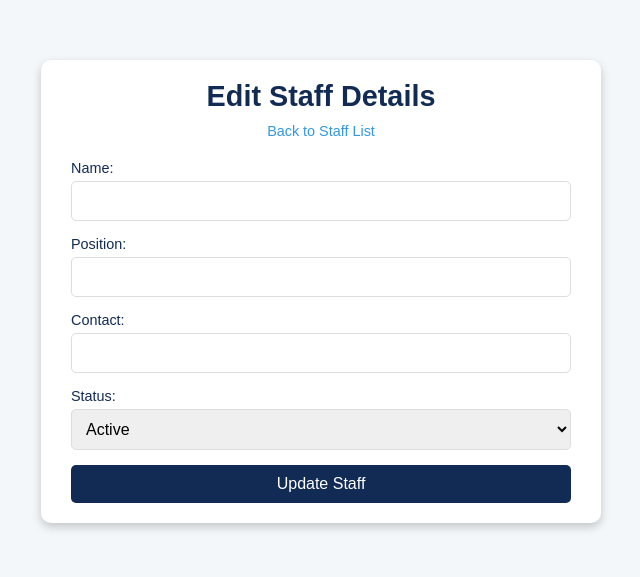
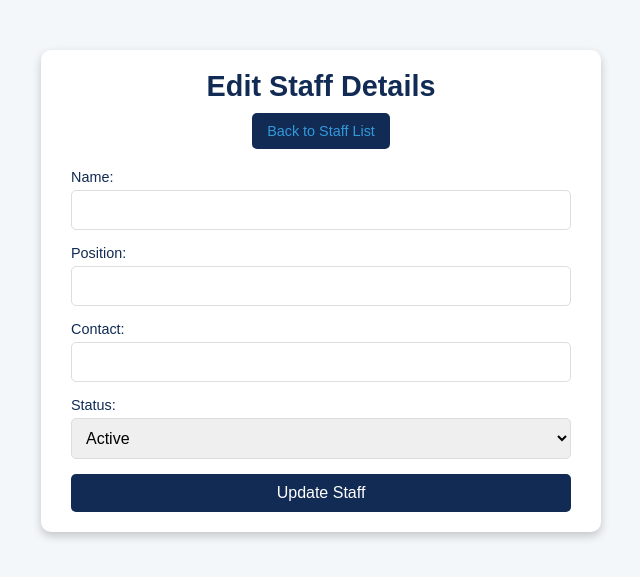
Before and after one commit to SLKDAM/HMS, a plain HTML site: page editstaff.html in a window 1280 px wide. Shown: the part 109-686 px from the top of the page, without its empty margins (319-959 px from the left). Drawn offline with Linux system fonts and the light colour scheme.

Commit message:
Update editstaff.html

```diff
--- a/editstaff.html
+++ b/editstaff.html
@@ -10,7 +10,7 @@
     <div class="container">
         <header class="header">
             <h1>Edit Staff Details</h1>
-            <a href="staff.html" class="back-btn">Back to Staff List</a>
+            <button onclick="back()" class="back-btn">Back to Staff List</a>
         </header>
 
         <section class="form-container">
```
